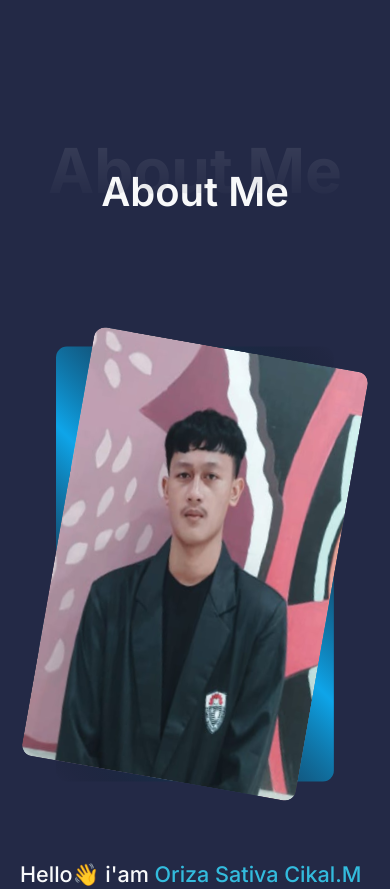
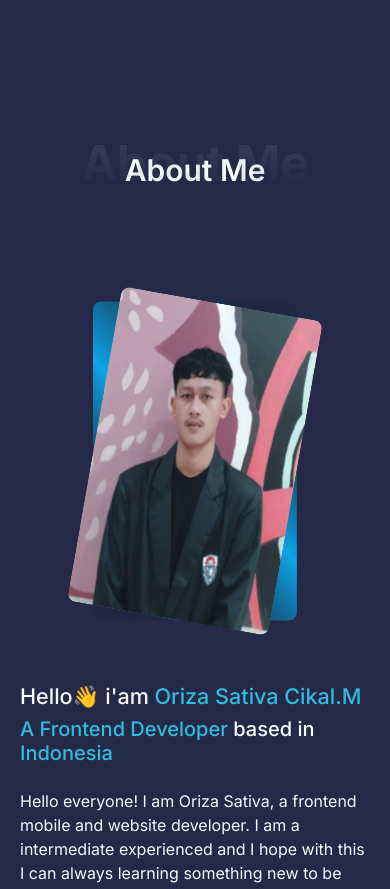
Before and after one commit to Orizaaaaa/MY-portofolio, a React (Vite) app: page / in a window 390 px wide. Shown: the part 800-1689 px from the top of the page. Built offline with nearby package versions, Linux system fonts and the light colour scheme; a web font is replaced by a local one.

Commit message:
finish about me

```diff
--- a/src/pages/AboutMe/aboutme.css
+++ b/src/pages/AboutMe/aboutme.css
@@ -37,6 +37,22 @@
 
 }
 
+@media screen and (max-width: 438px) {
+
+    #aboutMe .title-section h1 {
+        font-size: 48px;
+    }
+
+    #aboutMe .title-section h2 {
+        font-size: 30px;
+    }
+
+    #aboutMe .row .col-lg-4 img {
+        height: 350px;
+        width: 100%;
+    }
+}
+
 @media screen and (max-width:386px) {
     #aboutMe .row .col-lg-8 .AboutMySelf h4 {
         font-size: 19px;
```
